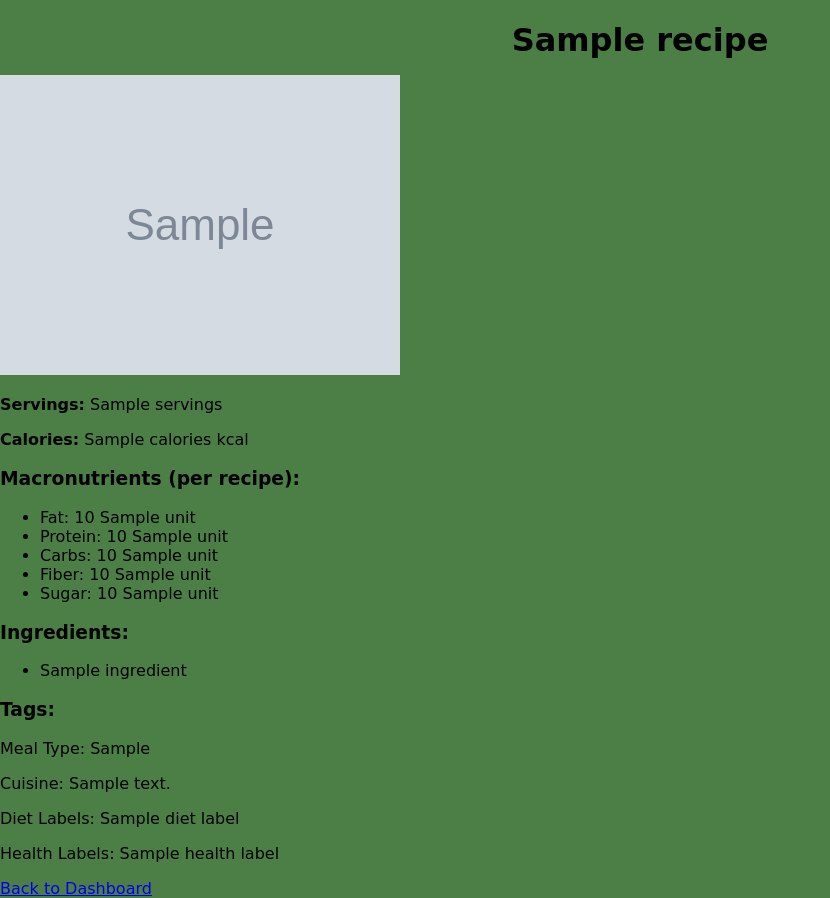
After one commit to pjeff1465/capstone_project, a Flask app: template templates/recipe_details.html in a window 1280 px wide. The commit adds this page. Shown: the whole page, without its empty margins (0-830 px from the left). Run offline with Flask 2, Linux system fonts and the light colour scheme; the template is opened without the code that fills it: most values are stand-ins (such as "Sample title", 1, 10 or a date in 2020); grey boxes marked "Sample" are stand-in pictures.

Commit message:
added recipe_details page and server-side recipe caching

```diff
--- a/routes.py
+++ b/routes.py
@@ -1,6 +1,7 @@
-from flask import Blueprint, render_template, request, redirect, url_for, flash
+from flask import Blueprint, render_template, request, redirect, url_for, flash, session
 from werkzeug.security import generate_password_hash, check_password_hash
 from flask_login import login_user, logout_user, login_required, current_user
+import uuid
 
 from extensions import db, login_manager
 from models import User
@@ -67,10 +68,34 @@ def logout():
 def dashboard():
     return render_template('dashboard.html')
 
+#globaly store cache of recipes in server-side memory
+recipes_cache = {}
+
 @auth.route('/data', methods=['POST'])
 @login_required
 def call_api():
     query = request.form.get('query') # attempts to pull search query field from html form where route is called. will need to add more lines for further filters
     recipe_list = get_recipes(search_query=query) #this function call, and the function itself will need to be updated to handle additional filters
 
-    return render_template('results_list.html', recipes = recipe_list)
+    global recipes_cache
+
+    # Assign UUIDs and store in server-side cache
+    recipe_links = []
+    for recipe in recipe_list:
+        recipe_id = str(uuid.uuid4())  # Generate unique ID for each recipe
+        recipes_cache[recipe_id] = recipe  # Store recipe data in cache
+        recipe_links.append((recipe, recipe_id)) # Make list of recipes along with unique ID's to display on results list. With the UUIDs in recipe_links, we can link to any recipe details by retrieving the data from the server-side cache.
+
+    return render_template('results_list.html', recipe_links = recipe_links)
+
+@auth.route('/recipe_details/<recipe_id>')
+@login_required
+def recipe_details(recipe_id):
+
+    #retrieve recipe based on UUID (unique id passed through the url from results list, associated with respective recipe data)
+    recipe = recipes_cache.get(recipe_id)
+    if not recipe:
+        flash("Recipe not found.", "danger")
+        return redirect(url_for('auth.dashboard'))
+
+    return render_template('recipe_details.html', recipe=recipe)
--- a/static/css/main.css
+++ b/static/css/main.css
@@ -19,7 +19,7 @@ h1 {
 }
 
 .search-container{
-    width: 80%;
+    padding: 1rem;
 }
 
 /* -----------------------------------------------------RESULTS LIST CSS------------------------------------------------------ */
@@ -53,6 +53,12 @@ h1 {
     width: 100%;
     border-radius: 3px;
 }
+
+/* -----------------------------------------------------RECIPE DETAILS CSS------------------------------------------------------ */
+.details-body{
+    justify-content: center;
+}
+
 /* -----------------------------------------------------AUTHENTICATION CSS------------------------------------------------------ */
 
 .signup-body {
@@ -138,6 +144,8 @@ input[type="submit"]:hover {
     text-decoration: underline;
 }
 /* ------------------------------------------------------------------------------------------------- */
+
+
 /* Media changes with different screens */
 /* Responsive layout - when the screen is less than 700px wide, make the two columns stack on top of each other instead of next to each other */
 @media screen and (max-width: 700px) {
--- /dev/null
+++ b/templates/recipe_details.html
@@ -0,0 +1,39 @@
+<!DOCTYPE html>
+<html lang="en">
+<head>
+    <meta charset="UTF-8">
+    <meta name="viewport" content="width=device-width, initial-scale=1.0">
+    <title>{{ recipe.label }} - Recipe Details</title>
+    <link rel="stylesheet" href="..\static\css\main.css">
+</head>
+<body class="details-body">
+    <h1>{{ recipe.label }}</h1>
+    <img src="{{ recipe.image }}" alt="{{ recipe.label }}">
+    <p><strong>Servings:</strong> {{ recipe.servings }}</p>
+    <p><strong>Calories:</strong> {{ recipe.calories }} kcal</p>
+
+    <h3>Macronutrients (per recipe):</h3>
+    <ul>
+        <li>Fat: {{ recipe.FAT.quantity }} {{ recipe.FAT.unit }}</li>
+        <li>Protein: {{ recipe.PROTIEN.quantity }} {{ recipe.PROTIEN.unit }}</li>
+        <li>Carbs: {{ recipe.CARBS.quantity }} {{ recipe.CARBS.unit }}</li>
+        <li>Fiber: {{ recipe.FIBER.quantity }} {{ recipe.FIBER.unit }}</li>
+        <li>Sugar: {{ recipe.SUGAR.quantity }} {{ recipe.SUGAR.unit }}</li>
+    </ul>
+
+    <h3>Ingredients:</h3>
+    <ul>
+        {% for ingredient in recipe.ingredientLines %}
+            <li>{{ ingredient }}</li>
+        {% endfor %}
+    </ul>
+
+    <h3>Tags:</h3>
+    <p>Meal Type: {{ recipe.mealType | join(", ") }}</p>
+    <p>Cuisine: {{ recipe.cuisineType | join(", ") }}</p>
+    <p>Diet Labels: {{ recipe.dietLabels | join(", ") }}</p>
+    <p>Health Labels: {{ recipe.healthLabels | join(", ") }}</p>
+
+    <a href="{{ url_for('auth.dashboard') }}">Back to Dashboard</a>
+</body>
+</html>
--- a/templates/results_list.html
+++ b/templates/results_list.html
@@ -9,11 +9,13 @@
 <body>
     <h1>Title</h1>
     <div class="recipe-container">
-        {% for recipe in recipes %}
+        {% for recipe, recipe_id in recipe_links %}
             <div class="recipe-card">
                 <img src="{{ recipe.image }}" alt="{{ recipe.label }}">
                 <h2>{{ recipe.label }}</h2>
-                <a href="{{ recipe.url }}" target="_blank">View Recipe</a>
+
+                <!-- Link to redirect to recipe details, uses UUID to provide unique identifier to retrieve data needed to show recipe details -->
+                <a href="{{ url_for('auth.recipe_details', recipe_id=recipe_id) }}" target="_blank">View Recipe</a>
             </div>
         {% endfor %}
     </div>
```
